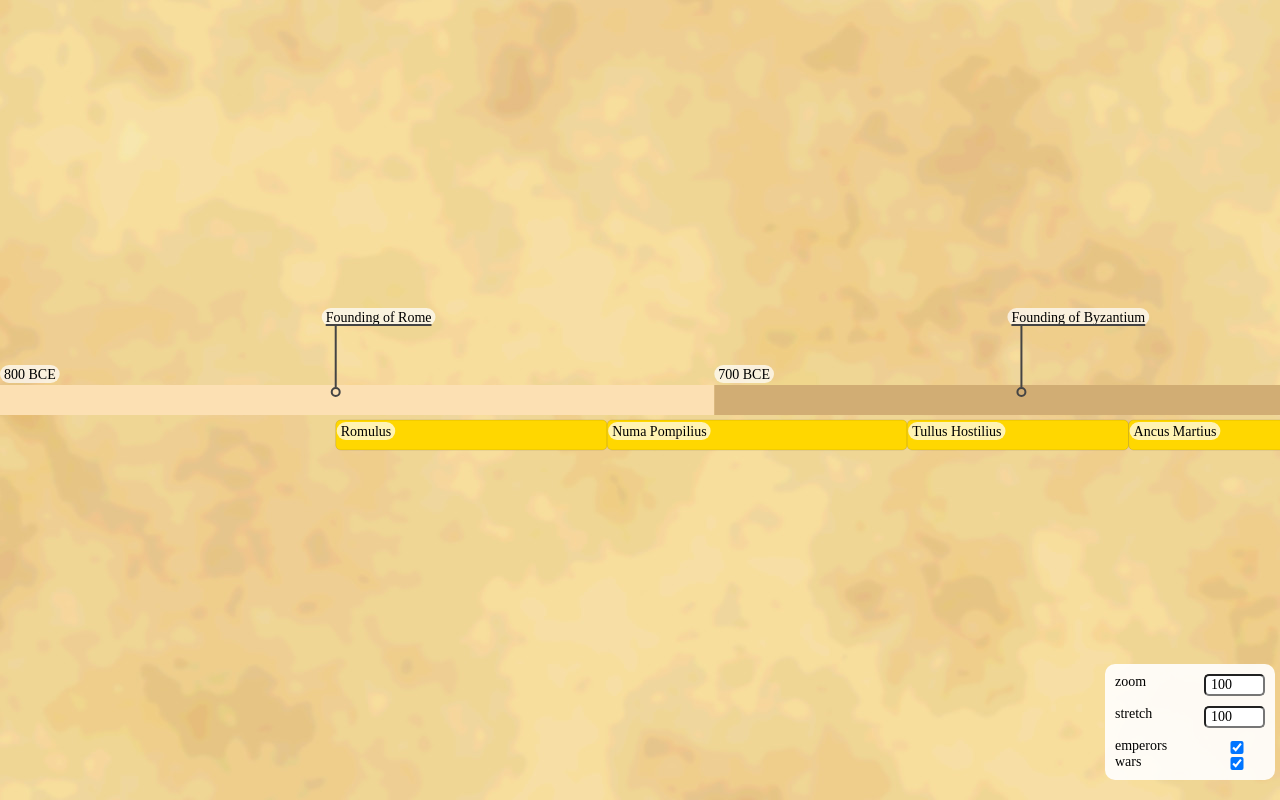
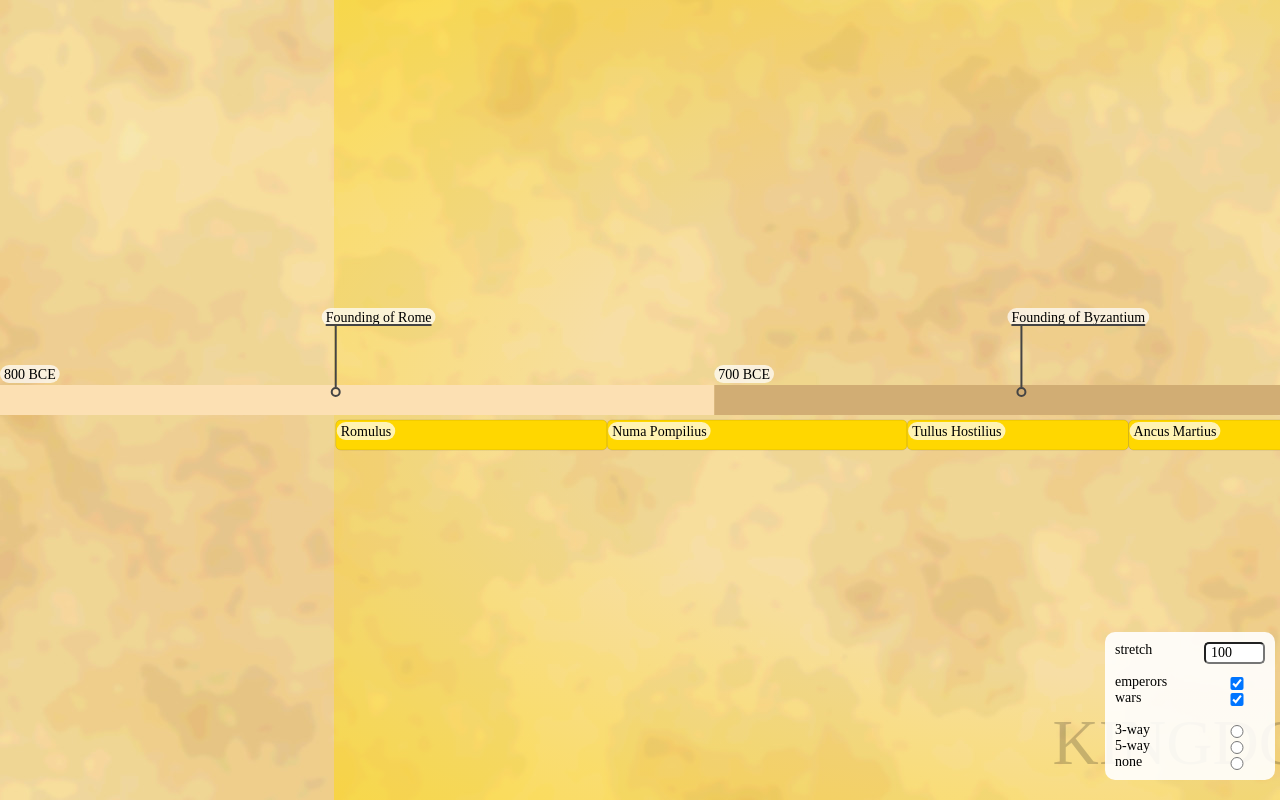
Before and after one commit to rowlandz1/rometimeline, a plain HTML site: page index.html in a window 1280 px wide. Drawn offline with nearby package versions, Linux system fonts and the light colour scheme; a web font is replaced by a local one.

Commit message:
Support for epochs. Single-year events can now be tagged.

```diff
--- /dev/null
+++ b/descrs/secession_of_the_plebs.html
@@ -0,0 +1,15 @@
+<div>
+<p>
+Roman accounts of the early Republic describe a major class conflict between the
+minority aristocratic patricians and the common plebians, which is known today as
+the Conflict of the Orders. This centuries-long struggle began in 494 BCE with the
+first of several plebeian 'secessions' or withdrawals.
+</p>
+<p>
+The plebians wanted to abolish debt bondage, the practice of enslaving debtors until
+the debt could be paid back. To force the hand of the patricians, the citizens
+organized a mass walk-out of the city, not unlike a modern day strike. Although
+debt bondage would not be abolished until 326 BCE, the plebeians did score political
+representation in the new office of tribune (<em>tribuni plebis</em>).
+</p>
+</div>
--- a/index.html
+++ b/index.html
@@ -6,7 +6,7 @@
 
     <link rel="preconnect" href="https://fonts.googleapis.com">
     <link rel="preconnect" href="https://fonts.gstatic.com" crossorigin>
-    <link href="https://fonts.googleapis.com/css2?family=Laila&display=swap" rel="stylesheet">
+    <link href="https://fonts.googleapis.com/css2?family=Laila&family=Gideon+Roman&display=swap" rel="stylesheet">
 
     <script src="https://cdnjs.cloudflare.com/ajax/libs/gsap/3.8.0/gsap.min.js"></script>
 
@@ -19,17 +19,12 @@
         position: absolute;
         inset: 0px 0px 0px 0px;
         overflow-x: scroll;
+        overflow-y: scroll;
       }
-      #scroll-background {
+      #timeline-div {
         position: absolute;
         background: url("scroll.jpg") repeat scroll;
-        top: 0px;
-        bottom: 0px;
-        display: flex;
-        overflow-y: scroll;
-      }
-      #svg {
-        margin: auto;
+        height: 100%;
       }
       #descr-box {
         position: absolute;
@@ -89,8 +84,11 @@
   </head>
   <body onload="init();">
     <div id="main">
-      <div id="scroll-background">
-        <svg id="svg"></svg>
+      <div id="timeline-div">
+        <div id="epochs-div"></div>
+        <div style="position: absolute; display: flex; width: 100%; height: 100%;">
+          <svg id="svg"></svg>
+        </div>
       </div>
     </div>
     <div id="descr-box" hidden=true>
@@ -99,10 +97,14 @@
       <div id="descr-box-body"></div>
     </div>
     <div id="settings-box">
-      <label>zoom</label><input id="zoom-input" type="number" value="100" onchange="setZoom();"><br><br>
-      <label>stretch</label><input id="stretch-input" type="number" value="100" onchange="setStretch();"><br><br>
+      <label>stretch</label><input id="stretch-input" type="number" value="100" onchange="userSettingChanged();"><br><br>
+
       <label>emperors</label><input id="emperor-checkbox" type="checkbox" checked="true" onchange="userSettingChanged();"><br>
-      <label>wars</label><input id="war-checkbox" type="checkbox" checked="true" onchange="userSettingChanged();">
+      <label>wars</label><input id="war-checkbox" type="checkbox" checked="true" onchange="userSettingChanged();"><br><br>
+
+      <label>3-way</label><input type="radio" name="eras" value="3way" onchange="userSettingChanged();" /><br>
+      <label>5-way</label><input type="radio" name="eras" value="5way" onchange="userSettingChanged();" /><br>
+      <label>none</label><input type="radio" name="eras" value="hide" onchange="userSettingChanged();" />
     </div>
   </body>
 </html>
--- a/main.js
+++ b/main.js
@@ -2,6 +2,8 @@
 // SVG namespace
 const svgns = "http://www.w3.org/2000/svg";
 
+var timelineDIV;
+var epochsDIV;
 var svg;
 var descrBox;
 var descrBoxTitle;
@@ -11,12 +13,14 @@ var intervals2pixels;
 var timespan = eventsInfo.end - eventsInfo.start;
 
 // set by user interaction
-var zoom = 1.0;
 var stretch = 1.0;
 var visibleGroups = ["rulers", undefined];
 var visibleTags = ["emperor", "war"];
+var visibleEras = "3way";
 
 function init() {
+  timelineDIV = document.getElementById('timeline-div');
+  epochsDIV = document.getElementById('epochs-div');
   svg = document.getElementById('svg');
   descrBox = document.getElementById('descr-box');
   descrBoxTitle = document.getElementById('descr-box-title');
@@ -36,30 +40,57 @@ function init() {
   for (var widget of eventsInfo.widgets) {
     widget.when = parseDate(widget.when).year;
   }
+  for (var epoch of eventsInfo.epochs) {
+    epoch.start = parseDate(epoch.start).year;
+    epoch.end = parseDate(epoch.end).year;
+  }
 
   renderInfo.widthPxOrig = renderInfo.widthPx;
   redraw();
 }
 
 function redraw() {
+  epochsDIV.innerHTML = "";
   svg.innerHTML = "";
   svg.setAttribute("viewBox", `0 0 ${renderInfo.widthPx} ${renderInfo.heightPx}`);
-  svg.setAttribute("width", zoom * renderInfo.widthPx);
+  timelineDIV.style.width = renderInfo.widthPx + "px";
+  timelineDIV.style.minHeight = renderInfo.heightPx + "px";
   intervals2pixels = renderInfo.widthPx / (eventsInfo.end - eventsInfo.start);
 
+  drawEpochs(filterByTags(eventsInfo.epochs, [visibleEras]));
   drawMainLine(eventsInfo, renderInfo.heightPx / 2);
-  var toDraw = eventsInfo.intervalEvents.filter((e) => {
-    if (e.tags == undefined) return true;
-    for (tag of e.tags) {
-      if (visibleTags.includes(tag)) return true;
-    }
-    return false;
-  });
-  drawIntervalEvents(toDraw, renderInfo.heightPx/2 + renderInfo.eventHeightPx/2 + 5, "align-left");
-  drawEvents(eventsInfo.events, renderInfo.heightPx / 2 - 8, 70);
+  drawIntervalEvents(filterByTags(eventsInfo.intervalEvents, visibleTags, true),
+                     renderInfo.heightPx/2 + renderInfo.eventHeightPx/2 + 5, "align-left");
+  drawEvents(filterByTags(eventsInfo.events, visibleTags, true), renderInfo.heightPx/2 - 8, 70);
   drawMaps(eventsInfo.maps, renderInfo.heightPx / 2 - 15);
   drawWidgets(eventsInfo.widgets);
   drawTimeMarkers(eventsInfo, renderInfo.heightPx / 2);
+}
+
+function drawEpochs(epochs) {
+  for (epoch of epochs) {
+    var startPx = (epoch.start - eventsInfo.start) / timespan * renderInfo.widthPx - 2;
+    var widthPx = (epoch.end - epoch.start) / timespan * renderInfo.widthPx + 4;
+
+    var div = document.createElement("div");
+    div.style.position = "absolute";
+    div.style.height = "100%";
+    div.style.backgroundImage = `radial-gradient(transparent 50%, ${epoch.color} 100%)`;
+    div.style.left = startPx + "px";
+    div.style.width = widthPx + "px";
+    div.style.display = "flex";
+
+    var txt = document.createElement("label");
+    txt.innerHTML = epoch.name;
+    txt.style.font = "64px Gideon Roman";
+    txt.style.cursor = "default";
+    txt.style.color = "rgba(0, 0, 0, 0.2)";
+    txt.style.margin = "auto";
+    txt.style.marginBottom = "20px";
+    div.appendChild(txt);
+
+    epochsDIV.appendChild(div);
+  }
 }
 
 function drawMainLine(line, yPx) {
@@ -355,17 +386,6 @@ function getTextWidth(text, font) {
   return metrics.width;
 }
 
-function setZoom() {
-  zoom = document.getElementById("zoom-input").value / 100;
-  svg.setAttribute("width", zoom * renderInfo.widthPx);
-}
-
-function setStretch() {
-  stretch = document.getElementById("stretch-input").value / 100;
-  renderInfo.widthPx = renderInfo.widthPxOrig * stretch;
-  redraw();
-}
-
 function userSettingChanged() {
   stretch = document.getElementById("stretch-input").value / 100;
   renderInfo.widthPx = renderInfo.widthPxOrig * stretch;
@@ -374,5 +394,7 @@ function userSettingChanged() {
   if (document.getElementById("emperor-checkbox").checked) visibleTags.push("emperor");
   if (document.getElementById("war-checkbox").checked) visibleTags.push("war");
 
+  visibleEras = document.querySelector("input[name=eras]:checked").value;
+
   redraw();
 }
--- a/timeline.js
+++ b/timeline.js
@@ -35,8 +35,7 @@ var eventsInfo = {
     {
       "name" : "Secession of the Plebs",
       "when" : "494 BCE",
-      "descr" : "The Plebians were becoming increasingly concerned with debt bondage. In 494 BCE, they basically\
-      went on strike, forcing the hand of the Patricians. The office of tribune was created as a result."
+      "file" : "descrs/secession_of_the_plebs.html"
     },
     {
       "name" : "Dictatorship of Cincinnatus",
@@ -54,18 +53,18 @@ var eventsInfo = {
       "file" : "descrs/rome_sacked_by_gauls.html"
     },
     {
+      "name" : "Lex Licinia",
+      "when" : "367 BCE",
+      "file" : "descrs/lex_licinia.html"
+    },
+    {
       "name" : "Lex Genucia",
-      "when" : "342 BCE",
-      "descr" : "Since the founding of the Republic, the plebians struggled with the patricians\
-      for more political power. According to tradition, plebians were forbidden from holding the\
-      consulship, the highest political office, although modern historians believe the ban is\
-      ficticious and there were in fact plebian consuls. Regardless, the political struggle between\
-      the two groups lead to the passage of the Lex Genucia which required one of the yearly consuls\
-      to be a plebian."
+      "when" : "342 BCE"
     },
     {
       "name" : "First Illyrian War",
       "when" : "228 BCE",
+      "tags" : ["war"],
       "descr" : "The Romans launched a campaign against the Illyrian Ardiaei kingdom to put an end\
       to Illyrian piracy."
     },
@@ -83,8 +82,9 @@ var eventsInfo = {
       "when" : "202 BCE"
     },
     {
-      "name" : "Sulla marches on Rome",
-      "when" : "88 BCE"
+      "name" : "Achaean War",
+      "when" : "146 BCE",
+      "tags" : ["war"]
     },
     {
       "name" : "Catiline Conspiracy",
@@ -140,6 +140,10 @@ var eventsInfo = {
     {
       "name" : "Year of Four Emperors",
       "when" : "69"
+    },
+    {
+      "name" : "Destruction of Pompeii",
+      "when" : "79 CE"
     },
     {
       "name" : "Colosseum Completed",
@@ -424,6 +428,13 @@ var eventsInfo = {
       "tags"  : ["war"]
     },
     {
+      "name"  : "Fourth Macedonian War",
+      "start" : "150 BCE",
+      "end"   : "148 BCE",
+      "color" : "#EE1111",
+      "tags"  : ["war"]
+    },
+    {
       "name"  : "Third Punic War",
       "start" : "149 BCE",
       "end"   : "146 BCE",
@@ -464,6 +475,12 @@ var eventsInfo = {
       "end"   : "85 BCE",
       "color" : "#EE1111",
       "tags"  : ["war"],
+    },
+    {
+      "name"  : "Sulla",
+      "start" : "88 BCE",
+      "end"   : "79 BCE",
+      "color" : "blue",
     },
     {
       "name"  : "Second Mithridatic War",
@@ -803,6 +820,57 @@ var eventsInfo = {
       "tags"  : ["emperor"]
     }
   ],
+  "epochs" : [
+    {
+      "name"  : "KINGDOM",
+      "start" : "753 BCE",
+      "end"   : "509 BCE",
+      "color" : "rgba(255, 217, 0, 0.5)",
+      "tags"  : ["3way", "5way"]
+    },
+    {
+      "name"  : "REPUBLIC",
+      "start" : "509 BCE",
+      "end"   : "27 BCE",
+      "color" : "rgba(255, 50, 50, 0.5)",
+      "tags"  : ["3way"]
+    },
+    {
+      "name"  : "EARLY REPUBLIC",
+      "start" : "509 BCE",
+      "end"   : "280 BCE",
+      "color" : "rgba(255, 100, 0, 0.5)",
+      "tags"  : ["5way"]
+    },
+    {
+      "name"  : "LATE REPUBLIC",
+      "start" : "280 BCE",
+      "end"   : "27 BCE",
+      "color" : "rgba(255, 0, 100, 0.5)",
+      "tags"  : ["5way"]
+    },
+    {
+      "name"  : "EMPIRE",
+      "start" : "27 BCE",
+      "end"   : "476 CE",
+      "color" : "rgba(100, 0, 255, 0.5)",
+      "tags"  : ["3way"]
+    },
+    {
+      "name"  : "PRINCIPATE",
+      "start" : "27 BCE",
+      "end"   : "284 CE",
+      "color" : "rgba(0, 100, 255, 0.5)",
+      "tags"  : ["5way"]
+    },
+    {
+      "name"  : "DOMINATE",
+      "start" : "284 CE",
+      "end"   : "476 CE",
+      "color" : "rgba(50, 0, 255, 0.5)",
+      "tags"  : ["5way"]
+    },
+  ],
   "maps" : [
     {
       "title" : "Rome and Carthage before the First Punic War",
--- a/util.js
+++ b/util.js
@@ -8,6 +8,18 @@ function partition(lst, getGroup) {
       ret[g] = [x];
   }
   return ret;
+}
+
+// Filters `taggedItems` based on if they have a tag in `tags`.
+// `taggedItems` must be of the form [{"tags" : ["<tag1>"...]}...]
+// If `untagged` is true, then items without a "tags" attribute will
+// be included in the returned list.
+function filterByTags(taggedItems, tags, untagged=false) {
+  return taggedItems.filter((item) => {
+    if (item.tags == undefined) return untagged;
+    for (tag of item.tags) if (tags.includes(tag)) return true;
+    return false;
+  });
 }
 
 function year2string(date) {
```
Also changed, not shown: descrs/lex_licinia.html (added, +21 -0 lines), descrs/war_with_veii.html (+21 -14 lines).
